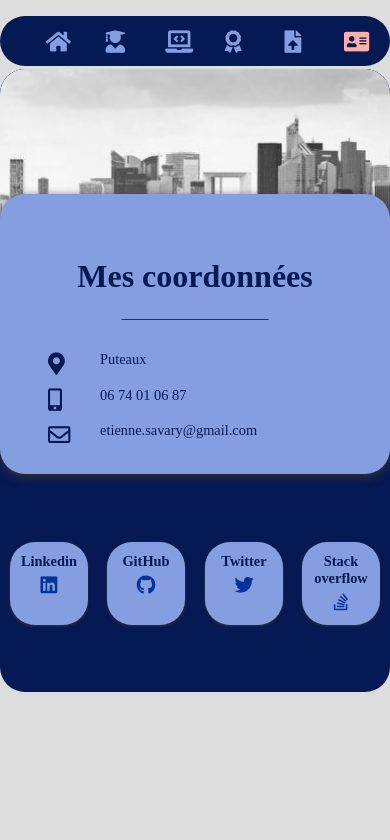
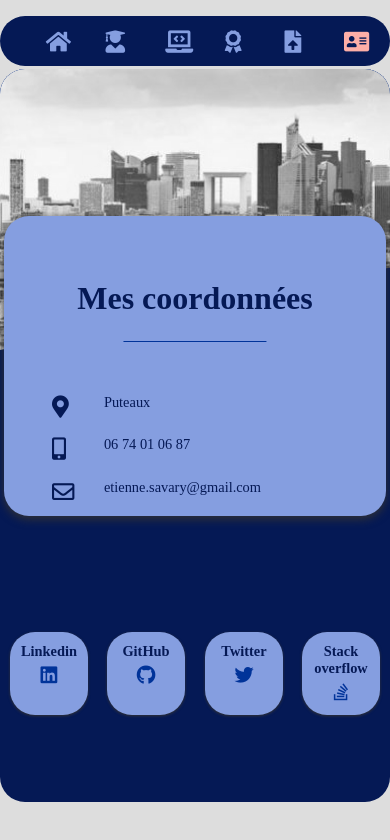
Before and after one commit to Goldeaur/react-cv, a React (Create React App) app: page /react-cv/contact in a window 390 px wide. Shown: the top 840 px of the page. Built offline with nearby package versions, Linux system fonts and the light colour scheme; a web font is replaced by a local one.

Commit message:
correction contact css

```diff
--- a/src/pages/Contact.js
+++ b/src/pages/Contact.js
@@ -10,8 +10,8 @@ const Contact = () => {
                 <div className="header"></div>
                 <div className="contactBox">
                     <h1>Mes coordonnées</h1>
-                    <ul>
-                        <li>
+                    <ul className="datas">
+                        <li className="data">
                             <i className="fas fa-map-marker-alt"/>
                             <span>Puteaux</span>
                         </li>
--- a/src/styles/pages/_contact.scss
+++ b/src/styles/pages/_contact.scss
@@ -176,10 +176,52 @@
 
 
 @media screen and (max-width: 500px) {
+
   .contactContent {
+    .header {
+      grid-area: 1;
+      width: 100%;
+      position: relative;
+      background: $color-1;
+      height: 340px;
+
+      &:before {
+        content: '';
+        width: 100%;
+        height: 100%;
+        position: absolute;
+        background: url(../../media/defense.jpg) no-repeat center top/cover;
+        filter: grayscale(100%);
+      }
+
+      &:after {
+        content: '';
+        width: 100%;
+        height: 100%;
+        position: absolute;
+        top: 30px;
+        background: url(../../media/shape.svg) no-repeat center /cover;
+
+      }
+    }
+
     .contactBox {
-      min-width: 100% !important;
+      margin-bottom: 10px;
+      min-width: 98% !important;
+      height: 300px;
+      h1{
+        display: flex;
+        justify-content: center;
+        align-content: flex-start;
+      }
+
+      .datas {
+        display: flex;
+        flex-direction: column;
+        justify-content: space-around;
+      }
     }
+
 
     span {
       font-size: .9rem !important;
```
